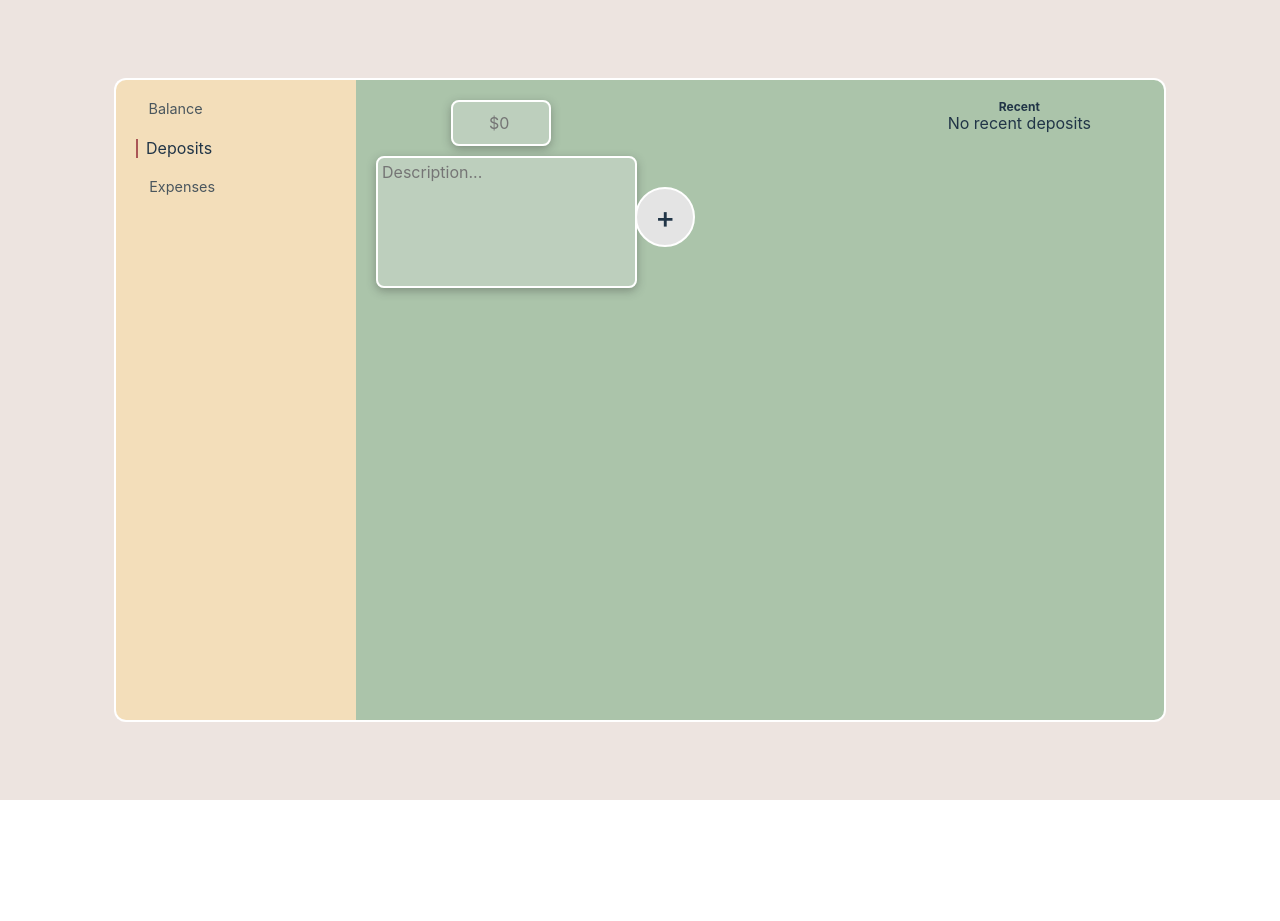
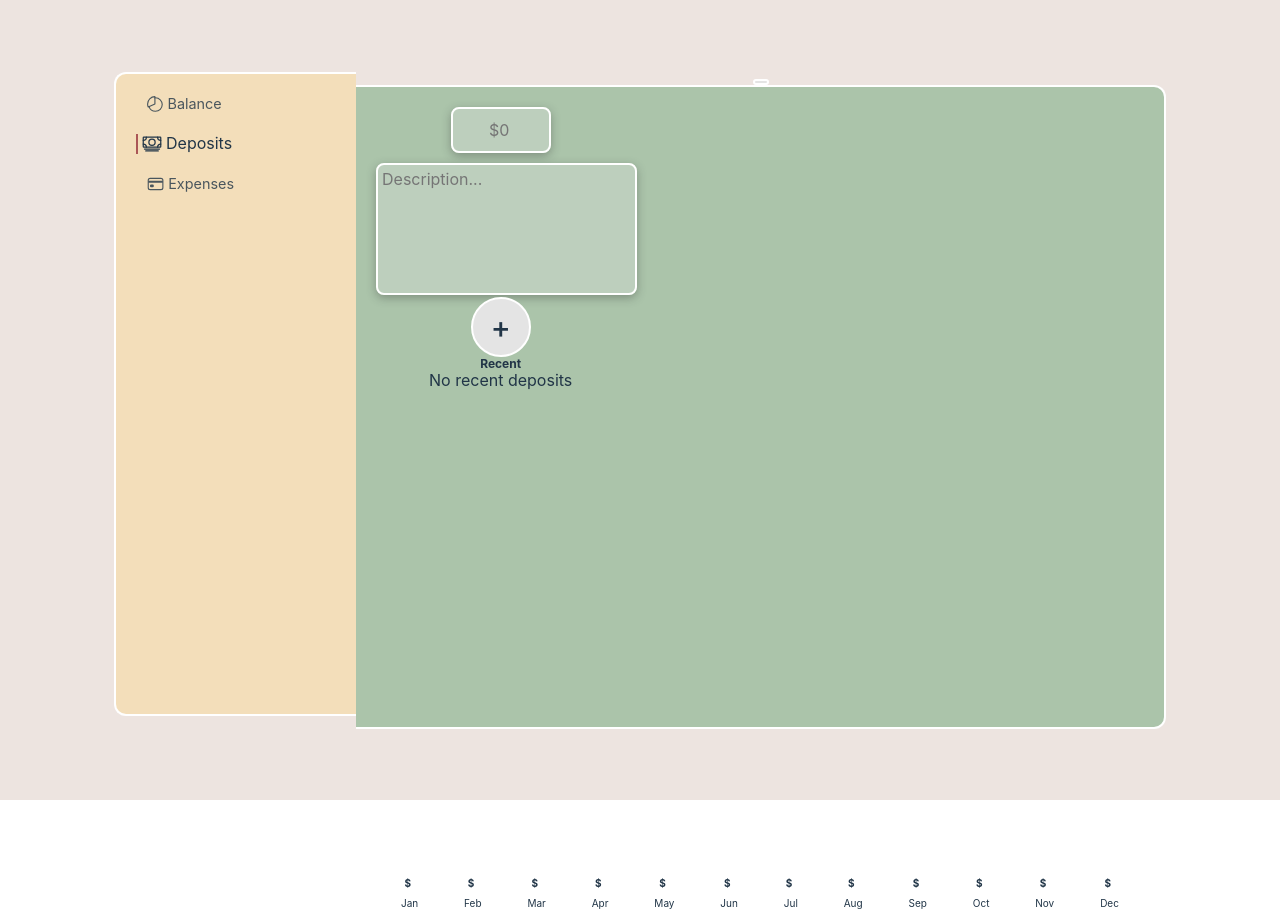
Before and after one commit to Jake-Zaruba/weekly-challenge-1, a React (Vite) app: page /deposits in a window 1280 px wide. Before the commit the page ends 800 px from the top, so only its background shows below. Built offline with nearby package versions, Linux system fonts and the light colour scheme.

Commit message:
Added deposits route

```diff
--- a/src/App.jsx
+++ b/src/App.jsx
@@ -1,7 +1,6 @@
 import { useEffect, useState } from "react";
 import { BrowserRouter, Routes, Route } from "react-router-dom";
 import Deposits from "./components/Deposits";
-import NewExpense from "./components/NewExpense";
 import Balance from "./components/Balance";
 import Layout from "./Layout";
 import Expenses from "./components/Expenses";
@@ -66,10 +65,8 @@ function App() {
     };
     setDeposits((prev) => [...prev, depositInfo]);
     getTotal();
-    console.log(deposits);
     setDepositDescription("");
     setDeposit("");
-    console.log(expenses[0].date.split(" ")[1]);
   }
 
   //ADD EXPENSES
@@ -98,8 +95,6 @@ function App() {
     setBtnClicked(true);
     setExpenseDescription("");
     setExpense("");
-
-    console.log(monthExpSum.mar);
   }
 
   function updateMonthExpenses() {
@@ -325,6 +320,11 @@ function App() {
                 deposits={deposits}
                 description={depositDescription}
                 setDescription={setDepositDescription}
+                funPercentage={percentage.funPercentage}
+                billsPercentage={percentage.billsPercentage}
+                foodPercentage={percentage.foodPercentage}
+                transportationPercentage={percentage.transportationPercentage}
+                btnClicked={btnClicked}
               />
             }
           />
--- a/src/components/Deposits.jsx
+++ b/src/components/Deposits.jsx
@@ -1,59 +1,42 @@
-import React from "react";
+import BarChart from "./BarChart";
+import NewDeposit from "./NewDeposit";
+import PieChart from "./PieChart";
 
 export default function Deposits({
+  addDeposit,
   deposit,
   setDeposit,
-  addDeposit,
+  deposits,
   description,
   setDescription,
-  deposits,
+  funPercentage,
+  billsPercentage,
+  foodPercentage,
+  transportationPercentage,
+  btnClicked,
 }) {
+  function debug() {
+    console.log(deposits);
+  }
   return (
     <>
-      <div className="deposits-container">
-        <form>
-          <input
-            className="value-input"
-            value={deposit}
-            onChange={(e) => {
-              setDeposit(Math.abs(e.target.value));
-            }}
-            type="number"
-            placeholder="$0"
-          />
-
-          <textarea
-            className="text-input"
-            value={description}
-            onChange={(e) => {
-              // console.log(description);
-              setDescription(e.target.value);
-            }}
-            type="text"
-            placeholder="Description..."
-          />
-        </form>
-        <button className="form-btn" onClick={() => addDeposit()}>
-          +
-        </button>
-        <div className="recent-container">
-          <h4>Recent</h4>
-          <div id="recent-deposit">
-            {deposits.length === 0 ? (
-              <p>No recent deposits</p>
-            ) : (
-              deposits.map((item) => {
-                return (
-                  <div className="recent-item" key={item.id}>
-                    <p>{item.description}</p>
-
-                    <p>${item.amount}</p>
-                  </div>
-                );
-              })
-            )}
-          </div>
-        </div>
+      <button onClick={() => debug()}></button>
+      <div className="new-expense-container">
+        <NewDeposit
+          addDeposit={addDeposit}
+          deposit={deposit}
+          setDeposit={setDeposit}
+          deposits={deposits}
+          description={description}
+          setDescription={setDescription}
+          funPercentage={funPercentage}
+          billsPercentage={billsPercentage}
+          foodPercentage={foodPercentage}
+          transportationPercentage={transportationPercentage}
+          btnClicked={btnClicked}
+        />
+        <PieChart />
+        <BarChart />
       </div>
     </>
   );
--- /dev/null
+++ b/src/components/NewDeposit.jsx
@@ -0,0 +1,60 @@
+import React from "react";
+
+export default function NewDeposit({
+  deposit,
+  deposits,
+  setDeposit,
+  addDeposit,
+  description,
+  setDescription,
+}) {
+  return (
+    <>
+      <div className="deposits-container">
+        <form>
+          <input
+            className="value-input"
+            value={deposit}
+            onChange={(e) => {
+              setDeposit(Math.abs(e.target.value));
+            }}
+            type="number"
+            placeholder="$0"
+          />
+
+          <textarea
+            className="text-input"
+            value={description}
+            onChange={(e) => {
+              // console.log(description);
+              setDescription(e.target.value);
+            }}
+            type="text"
+            placeholder="Description..."
+          />
+        </form>
+        <button className="form-btn" onClick={() => addDeposit()}>
+          +
+        </button>
+        <div className="recent-container">
+          <h4>Recent</h4>
+          <div id="recent-deposit">
+            {deposits.length === 0 ? (
+              <p>No recent deposits</p>
+            ) : (
+              deposits.map((item) => {
+                return (
+                  <div className="recent-item" key={item.id}>
+                    <p>{item.description}</p>
+
+                    <p>${item.amount}</p>
+                  </div>
+                );
+              })
+            )}
+          </div>
+        </div>
+      </div>
+    </>
+  );
+}
--- a/src/index.css
+++ b/src/index.css
@@ -153,7 +153,6 @@ h4 {
   gap: 3rem;
 }
 
-.deposits-container,
 .new-expense-container {
   display: grid;
   grid-template-columns: repeat(3, 1fr);
@@ -278,12 +277,6 @@ h4 {
     transform: translateY(-3rem) translateX(-1rem);
   }
 }
-
-/* .deposits-container {
-}
-
-.new-expense-container {
-} */
 
 form {
   box-sizing: border-box;
```
